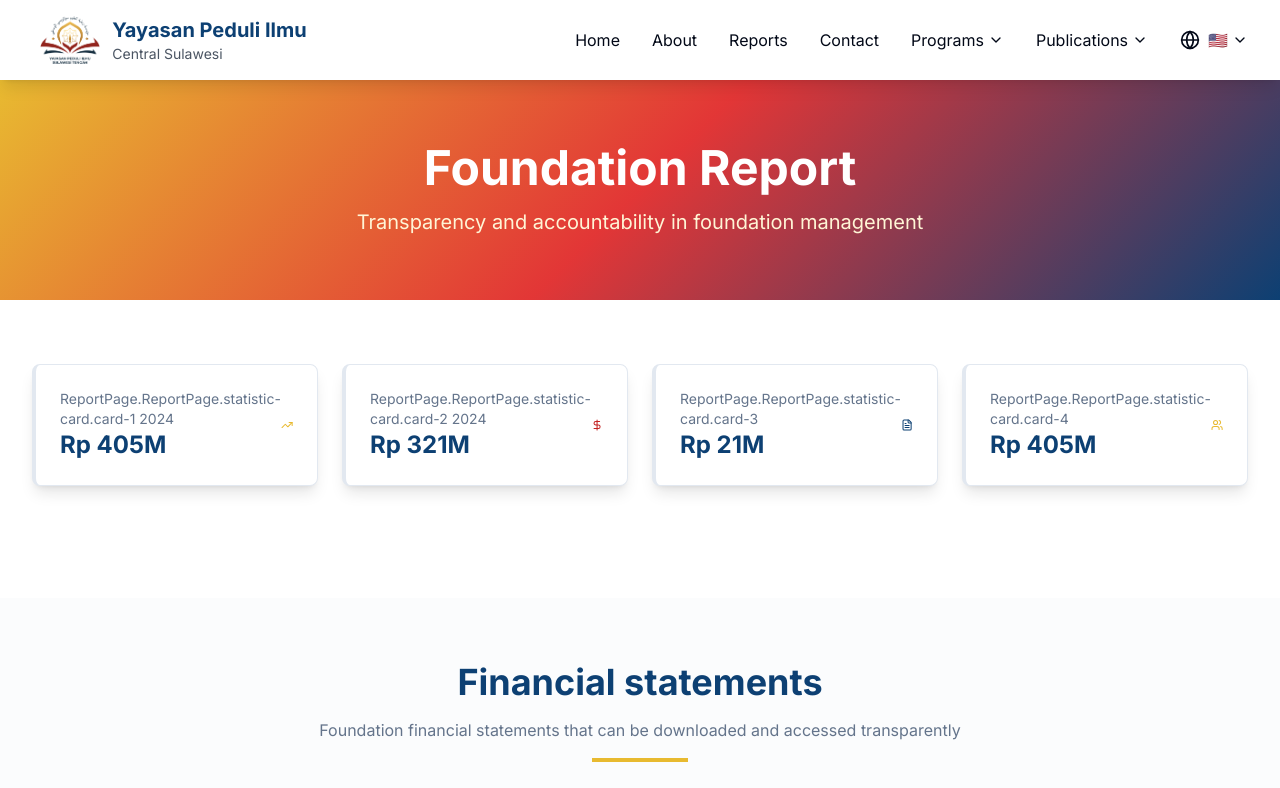
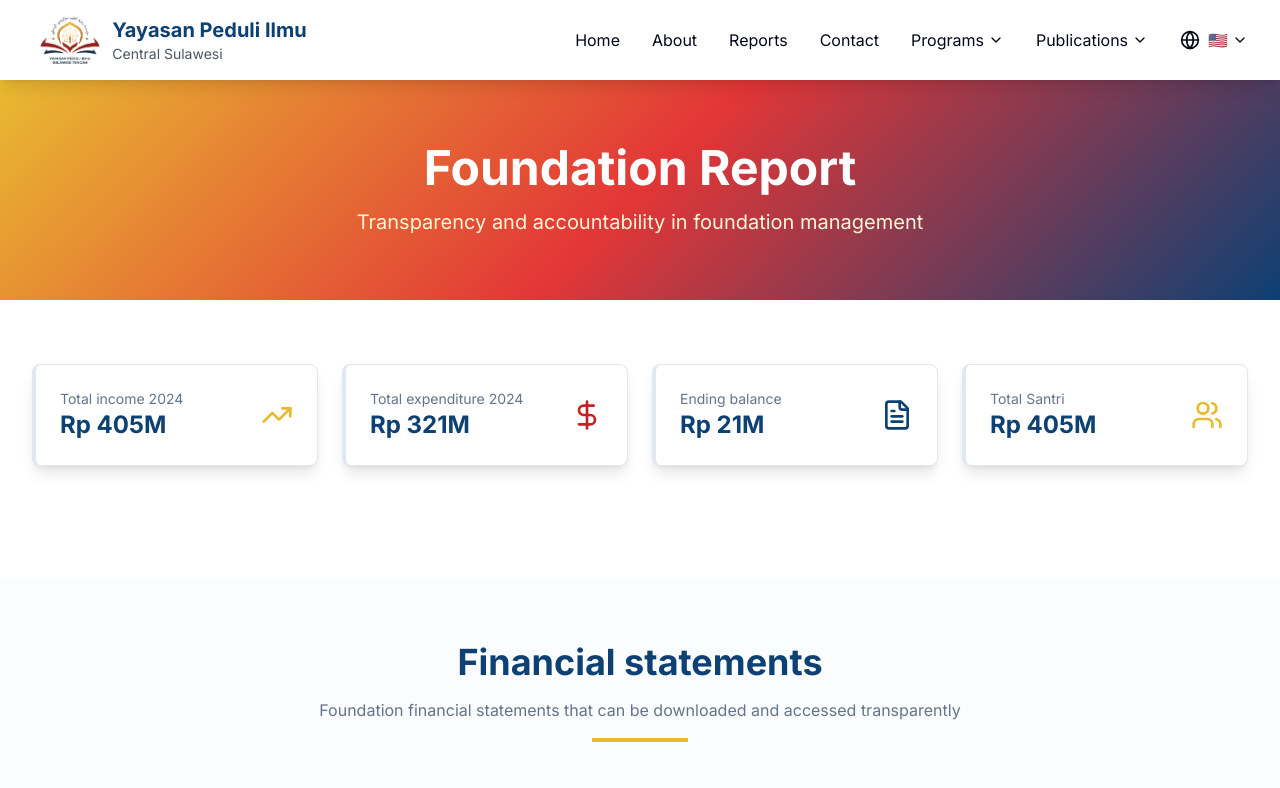
Before and after one commit to hammercode-dev/yayasan-peduli-ilmu, a Next.js app: page /en/report in a window 1280 px wide. Shown: the top 788 px of the page. Built offline with nearby package versions, Linux system fonts and the light colour scheme.

Commit message:
chore: adjust translation statistic report

```diff
--- a/app/[locale]/report/page.tsx
+++ b/app/[locale]/report/page.tsx
@@ -13,6 +13,7 @@ import { useTranslations } from 'next-intl';
 
 export default function LaporanPage() {
   const t = useTranslations('ReportPage');
+  const statisticReports = STATISTIC_REPORTS(t);
   return (
     <div className="min-h-screen">
       {/* Hero Section */}
@@ -33,7 +34,7 @@ export default function LaporanPage() {
       <section className="py-16">
         <div className="max-w-7xl mx-auto px-4 sm:px-6 lg:px-8">
           <div className="grid md:grid-cols-2 lg:grid-cols-4 gap-6 mb-12">
-            {STATISTIC_REPORTS(t).map((item) => (
+            {statisticReports.map((item) => (
               <CardStatistic key={item.id} {...item} />
             ))}
           </div>
--- a/constants/reports.ts
+++ b/constants/reports.ts
@@ -6,28 +6,28 @@ import { DollarSign, FileText, TrendingUp, Users } from 'lucide-react';
 export const STATISTIC_REPORTS = (t: (key: string) => string) => [
   {
     id: 1,
-    title: `${t('ReportPage.statistic-card.card-1')} 2024`,
+    title: `${t('statistic-card.card-1')} 2024`,
     value: 'Rp 405M',
     icon: TrendingUp,
     borderColor: 'primary-500',
   },
   {
     id: 2,
-    title: `${t('ReportPage.statistic-card.card-2')} 2024`,
+    title: `${t('statistic-card.card-2')} 2024`,
     value: 'Rp 321M',
     icon: DollarSign,
     borderColor: 'secondary-600',
   },
   {
     id: 3,
-    title: t('ReportPage.statistic-card.card-3'),
+    title: t('statistic-card.card-3'),
     value: 'Rp 21M',
     icon: FileText,
     borderColor: 'accent-800',
   },
   {
     id: 4,
-    title: t('ReportPage.statistic-card.card-4'),
+    title: t('statistic-card.card-4'),
     value: 'Rp 405M',
     icon: Users,
     borderColor: 'primary-500',
```
